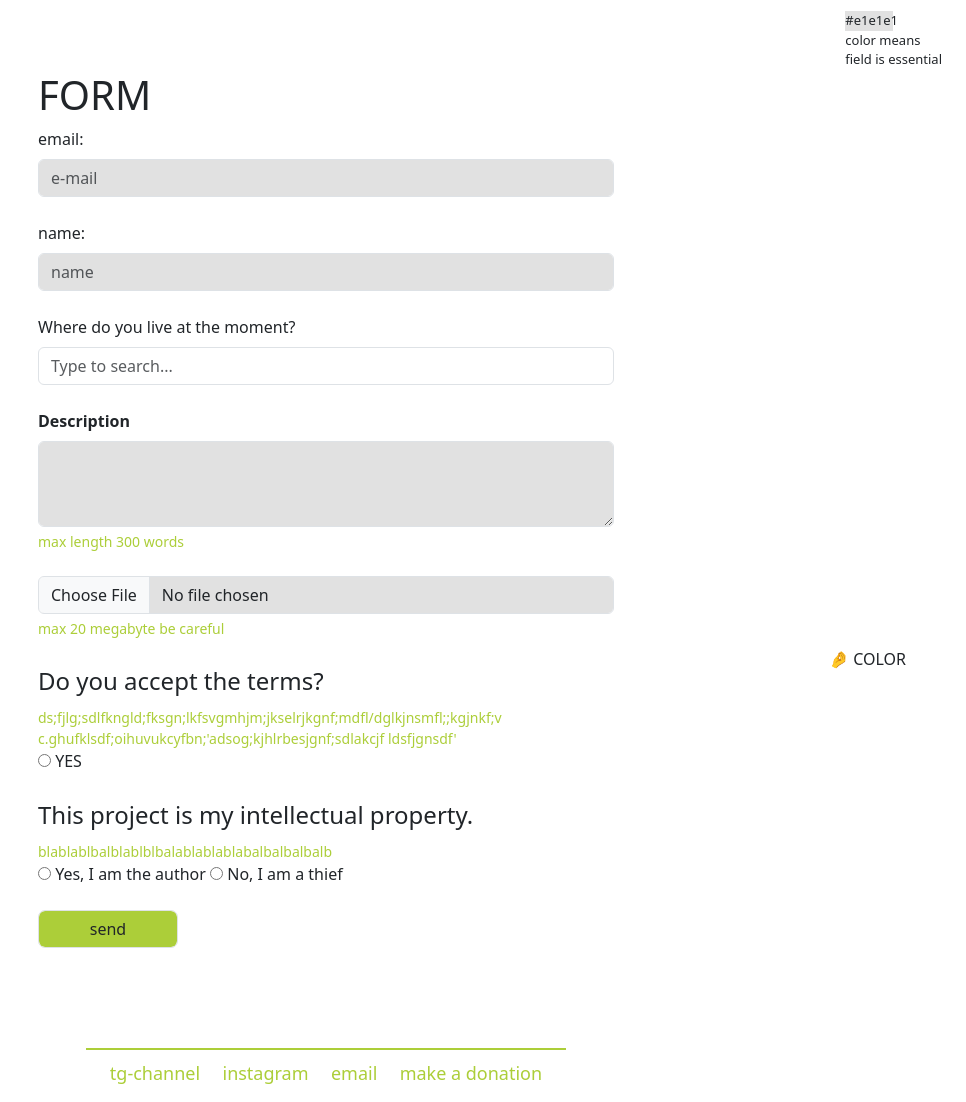
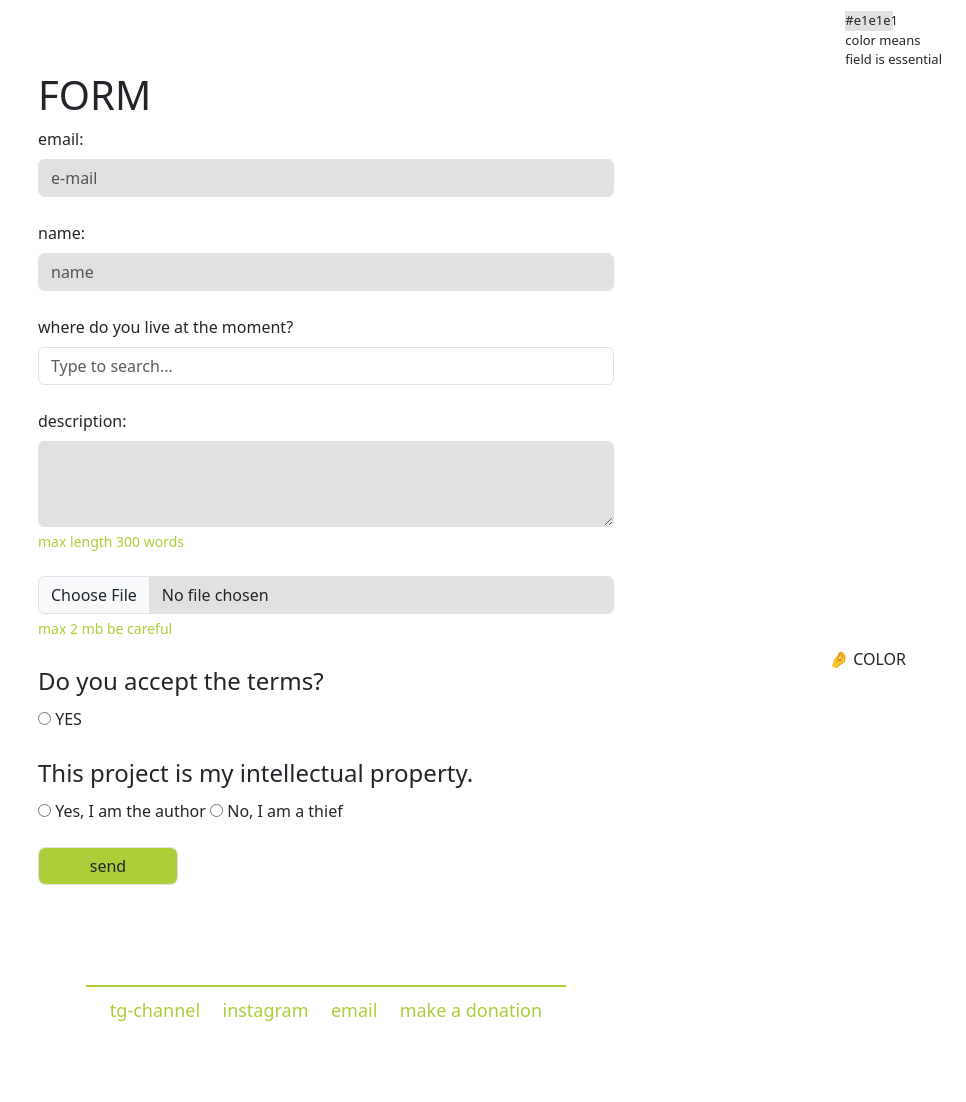
Before and after one commit to mashak000/web_collective, a Flask app: page /form in a window 1280 px wide. Shown: the part 69-1171 px from the top of the page, without its empty margins (314-1280 px from the left). After the commit the page ends 1090 px from the top, so only its background shows below. Run offline with Flask 3, Linux system fonts and the light colour scheme; data comes from the database, SQL or seed files in the repository; some libraries are stand-ins or nearby versions.

Commit message:
Update form.html

```diff
--- a/templates/form.html
+++ b/templates/form.html
@@ -9,6 +9,7 @@
 
     <div class="container-fluid justify-content-center" id="opencallform">
         <form action="/form" method="post" enctype="multipart/form-data">
+            <input type="hidden" name="2" value="1111111">
             <!--regular info-->
             <br><br><br>
             <h1>FORM</h1>
@@ -23,7 +24,7 @@
 
             <!--datalist user chooses from sqlite database-->
             <div>
-                <label for="exampleDataList" class="form-label">Where do you live at the moment?</label>
+                <label for="exampleDataList" class="form-label">where do you live at the moment?</label>
                 <input id="nonrequired" class="form-control" list="datalistOptions" id="exampleDataList" placeholder="Type to search...">
                 <datalist id="datalistOptions">
                     {% for city in cities %}
@@ -33,8 +34,8 @@
             </div><br>
 
             <!--text field which can be enlarged by user-->
-            <div class="">
-                <label  class="form-label" for="Description"><b>Description</b> </label>
+            <div>
+                <label  class="form-label" for="Description">description:</label>
                 <textarea class="form-control" id="Description" rows="3" aria-describedby="helpBlockD" required></textarea>
                 <div id="helpBlockD" class="form-text">
                     max length 300 words
@@ -43,31 +44,36 @@
             <br>
             <!--upload file-->
             <div>
-                <input class="form-control" name="fileapp" id="formFileLg" type="file" aria-describedby="helpBlockFile" width="300px" required/>
+
+                <input class="form-control" name="fileapp" id="FILE" type="file" aria-describedby="helpBlockFile" width="300px" required/>
                 <div id="helpBlockFile" class="form-text">
-                    max 20 megabyte be careful
+                    max 2 mb be careful
                 </div>
+
+                <!--check size-->
+                <script>
+                    var uploadField = document.getElementById("FILE");
+
+                    uploadField.onchange = function() {
+                        if(this.files[0].size > 2097152){  //2mb
+                        alert("File is too big!");
+                        this.value = "";
+                        };
+                    };
+                </script>
                 <br>
             </div>
 
             <!--user agrees with terms-->
             <fieldset>
                 <legend>Do you accept the terms?</legend>
-                <div class="form-text">
-                    ds;fjlg;sdlfkngld;fksgn;lkfsvgmhjm;jkselrjkgnf;mdfl/dglkjnsmfl;;kgjnkf;v c.ghufklsdf;oihuvukcyfbn;'adsog;kjhlrbesjgnf;sdlakcjf ldsfjgnsdf'
-                </div>
                 <label><input type="radio" name="radio1" value="yes" required/> YES </label>
             </fieldset>
             <!--user confirms that he/she is the owner-->
             <br>
             <fieldset>
                 <legend>This project is my intellectual property.</legend>
-                <div class="form-text">
-                    blablablbalblablblbalablablablabalbalbalbalb
-                </div>
-
                 <label><input type="radio" name="radio2" value="yes" required /> Yes, I am the author </label>
-
                 <label><input type="radio" name="radio2" value="no" required/> No, I am a thief</label>
             </fieldset>
             <br>
```
